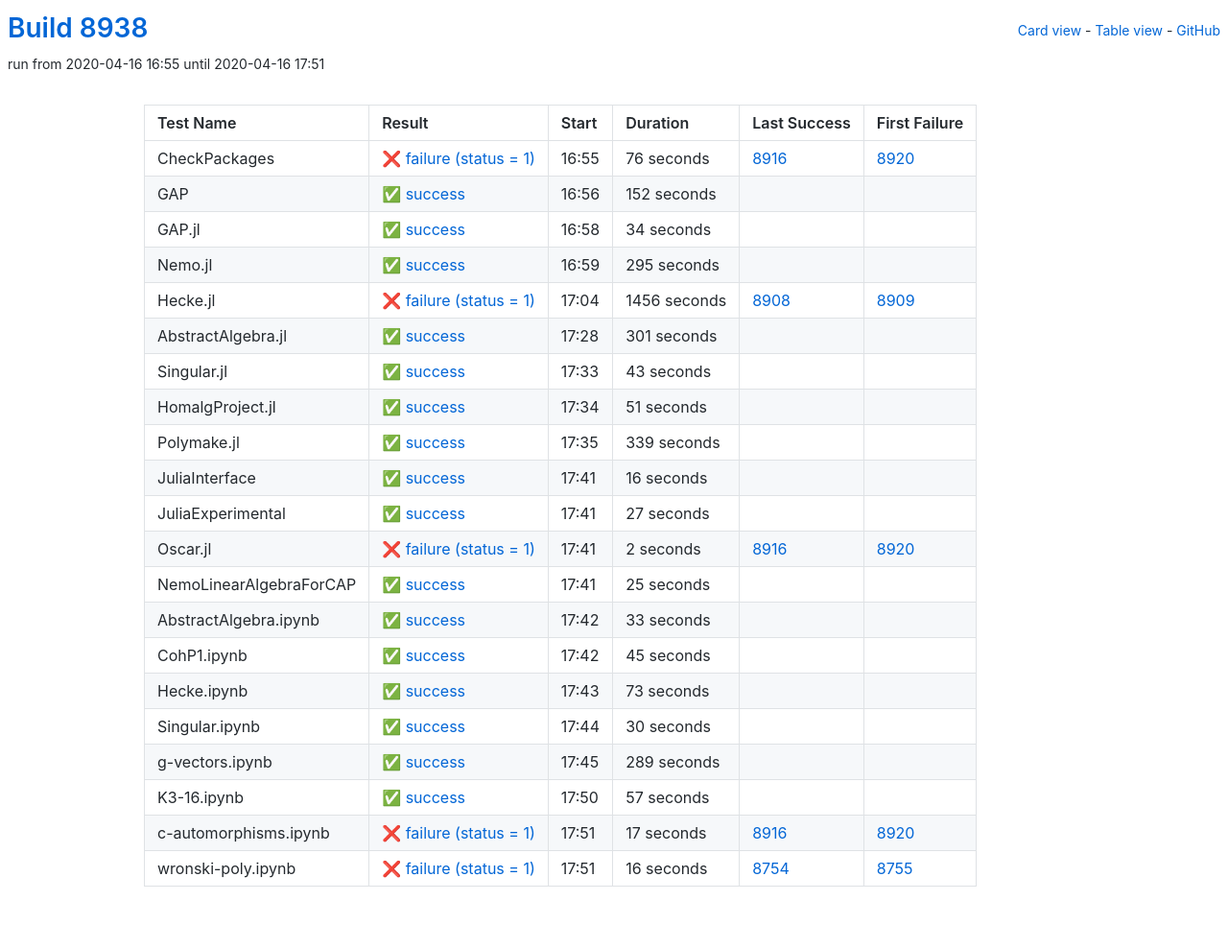
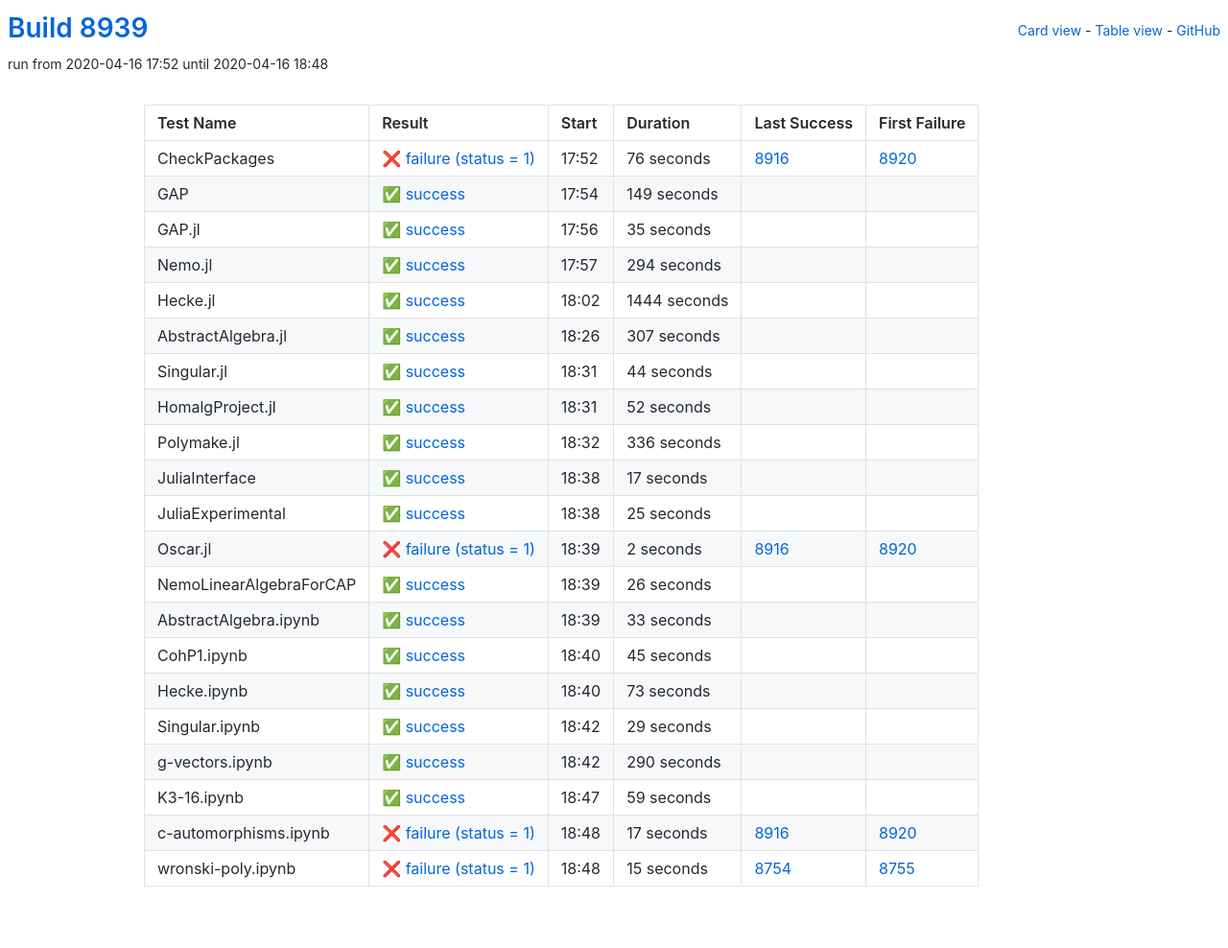
Before and after one commit to oscar-system/oscar-ci-status, a Jekyll site: the page built from table.html, in a window 1280 px wide. Shown: the whole page at 96% size. Built offline with Jekyll 4.4.1, drawn with Linux system fonts in a browser that asks for light colours.

Commit message:
Build 8939

```diff
--- a/_data/ci.yml
+++ b/_data/ci.yml
@@ -1,5 +1,5 @@
-build: 8938
-build_url: https://oscarci.mathematik.uni-kl.de/job/oscar/8938/
+build: 8939
+build_url: https://oscarci.mathematik.uni-kl.de/job/oscar/8939/
 job: oscar
 tests:
 - duration: 76
@@ -8,119 +8,119 @@
   first_failure_url: https://oscarci.mathematik.uni-kl.de/job/oscar/8920/
   last_success: 8916
   last_success_url: https://oscarci.mathematik.uni-kl.de/job/oscar/8916/
-  log: https://oscarci.mathematik.uni-kl.de/job/oscar/8938/artifact/logs/build-8938/CheckPackages.log
+  log: https://oscarci.mathematik.uni-kl.de/job/oscar/8939/artifact/logs/build-8939/CheckPackages.log
   name: CheckPackages
-  start: 2020-04-16 16:55
+  start: 2020-04-16 17:52
   status: failure
   success: false
-- duration: 152
+- duration: 149
   exitcode: 0
   first_failure: false
   first_failure_url: null
   last_success: false
   last_success_url: null
-  log: https://oscarci.mathematik.uni-kl.de/job/oscar/8938/artifact/logs/build-8938/GAP.log
+  log: https://oscarci.mathematik.uni-kl.de/job/oscar/8939/artifact/logs/build-8939/GAP.log
   name: GAP
-  start: 2020-04-16 16:56
+  start: 2020-04-16 17:54
   status: success
   success: true
-- duration: 34
+- duration: 35
   exitcode: 0
   first_failure: false
   first_failure_url: null
   last_success: false
   last_success_url: null
-  log: https://oscarci.mathematik.uni-kl.de/job/oscar/8938/artifact/logs/build-8938/GAP.jl.log
+  log: https://oscarci.mathematik.uni-kl.de/job/oscar/8939/artifact/logs/build-8939/GAP.jl.log
   name: GAP.jl
-  start: 2020-04-16 16:58
+  start: 2020-04-16 17:56
   status: success
   success: true
-- duration: 295
+- duration: 294
   exitcode: 0
   first_failure: false
   first_failure_url: null
   last_success: false
   last_success_url: null
-  log: https://oscarci.mathematik.uni-kl.de/job/oscar/8938/artifact/logs/build-8938/Nemo.jl.log
+  log: https://oscarci.mathematik.uni-kl.de/job/oscar/8939/artifact/logs/build-8939/Nemo.jl.log
   name: Nemo.jl
-  start: 2020-04-16 16:59
+  start: 2020-04-16 17:57
   status: success
   success: true
-- duration: 1456
-  exitcode: 1
-  first_failure: 8909
-  first_failure_url: https://oscarci.mathematik.uni-kl.de/job/oscar/8909/
-  last_success: 8908
-  last_success_url: https://oscarci.mathematik.uni-kl.de/job/oscar/8908/
-  log: https://oscarci.mathematik.uni-kl.de/job/oscar/8938/artifact/logs/build-8938/Hecke.jl.log
-  name: Hecke.jl
-  start: 2020-04-16 17:04
-  status: failure
-  success: false
-- duration: 301
+- duration: 1444
   exitcode: 0
   first_failure: false
   first_failure_url: null
   last_success: false
   last_success_url: null
-  log: https://oscarci.mathematik.uni-kl.de/job/oscar/8938/artifact/logs/build-8938/AbstractAlgebra.jl.log
-  name: AbstractAlgebra.jl
-  start: 2020-04-16 17:28
+  log: https://oscarci.mathematik.uni-kl.de/job/oscar/8939/artifact/logs/build-8939/Hecke.jl.log
+  name: Hecke.jl
+  start: 2020-04-16 18:02
   status: success
   success: true
-- duration: 43
+- duration: 307
   exitcode: 0
   first_failure: false
   first_failure_url: null
   last_success: false
   last_success_url: null
-  log: https://oscarci.mathematik.uni-kl.de/job/oscar/8938/artifact/logs/build-8938/Singular.jl.log
-  name: Singular.jl
-  start: 2020-04-16 17:33
+  log: https://oscarci.mathematik.uni-kl.de/job/oscar/8939/artifact/logs/build-8939/AbstractAlgebra.jl.log
+  name: AbstractAlgebra.jl
+  start: 2020-04-16 18:26
   status: success
   success: true
-- duration: 51
+- duration: 44
   exitcode: 0
   first_failure: false
   first_failure_url: null
   last_success: false
   last_success_url: null
-  log: https://oscarci.mathematik.uni-kl.de/job/oscar/8938/artifact/logs/build-8938/HomalgProject.jl.log
-  name: HomalgProject.jl
-  start: 2020-04-16 17:34
+  log: https://oscarci.mathematik.uni-kl.de/job/oscar/8939/artifact/logs/build-8939/Singular.jl.log
+  name: Singular.jl
+  start: 2020-04-16 18:31
   status: success
   success: true
-- duration: 339
+- duration: 52
   exitcode: 0
   first_failure: false
   first_failure_url: null
   last_success: false
   last_success_url: null
-  log: https://oscarci.mathematik.uni-kl.de/job/oscar/8938/artifact/logs/build-8938/Polymake.jl.log
-  name: Polymake.jl
-  start: 2020-04-16 17:35
+  log: https://oscarci.mathematik.uni-kl.de/job/oscar/8939/artifact/logs/build-8939/HomalgProject.jl.log
+  name: HomalgProject.jl
+  start: 2020-04-16 18:31
   status: success
   success: true
-- duration: 16
+- duration: 336
   exitcode: 0
   first_failure: false
   first_failure_url: null
   last_success: false
   last_success_url: null
-  log: https://oscarci.mathematik.uni-kl.de/job/oscar/8938/artifact/logs/build-8938/JuliaInterface.log
-  name: JuliaInterface
-  start: 2020-04-16 17:41
+  log: https://oscarci.mathematik.uni-kl.de/job/oscar/8939/artifact/logs/build-8939/Polymake.jl.log
+  name: Polymake.jl
+  start: 2020-04-16 18:32
   status: success
   success: true
-- duration: 27
+- duration: 17
   exitcode: 0
   first_failure: false
   first_failure_url: null
   last_success: false
   last_success_url: null
-  log: https://oscarci.mathematik.uni-kl.de/job/oscar/8938/artifact/logs/build-8938/JuliaExperimental.log
+  log: https://oscarci.mathematik.uni-kl.de/job/oscar/8939/artifact/logs/build-8939/JuliaInterface.log
+  name: JuliaInterface
+  start: 2020-04-16 18:38
+  status: success
+  success: true
+- duration: 25
+  exitcode: 0
+  first_failure: false
+  first_failure_url: null
+  last_success: false
+  last_success_url: null
+  log: https://oscarci.mathematik.uni-kl.de/job/oscar/8939/artifact/logs/build-8939/JuliaExperimental.log
   name: JuliaExperimental
-  start: 2020-04-16 17:41
+  start: 2020-04-16 18:38
   status: success
   success: true
 - duration: 2
@@ -129,20 +129,20 @@
   first_failure_url: https://oscarci.mathematik.uni-kl.de/job/oscar/8920/
   last_success: 8916
   last_success_url: https://oscarci.mathematik.uni-kl.de/job/oscar/8916/
-  log: https://oscarci.mathematik.uni-kl.de/job/oscar/8938/artifact/logs/build-8938/Oscar.jl.log
+  log: https://oscarci.mathematik.uni-kl.de/job/oscar/8939/artifact/logs/build-8939/Oscar.jl.log
   name: Oscar.jl
-  start: 2020-04-16 17:41
+  start: 2020-04-16 18:39
   status: failure
   success: false
-- duration: 25
+- duration: 26
   exitcode: 0
   first_failure: false
   first_failure_url: null
   last_success: false
   last_success_url: null
-  log: https://oscarci.mathematik.uni-kl.de/job/oscar/8938/artifact/logs/build-8938/NemoLinearAlgebraForCAP.log
+  log: https://oscarci.mathematik.uni-kl.de/job/oscar/8939/artifact/logs/build-8939/NemoLinearAlgebraForCAP.log
   name: NemoLinearAlgebraForCAP
-  start: 2020-04-16 17:41
+  start: 2020-04-16 18:39
   status: success
   success: true
 - duration: 33
@@ -151,9 +151,9 @@
   first_failure_url: null
   last_success: false
   last_success_url: null
-  log: https://oscarci.mathematik.uni-kl.de/job/oscar/8938/artifact/logs/build-8938/AbstractAlgebra.ipynb.log
+  log: https://oscarci.mathematik.uni-kl.de/job/oscar/8939/artifact/logs/build-8939/AbstractAlgebra.ipynb.log
   name: AbstractAlgebra.ipynb
-  start: 2020-04-16 17:42
+  start: 2020-04-16 18:39
   status: success
   success: true
 - duration: 45
@@ -162,9 +162,9 @@
   first_failure_url: null
   last_success: false
   last_success_url: null
-  log: https://oscarci.mathematik.uni-kl.de/job/oscar/8938/artifact/logs/build-8938/CohP1.ipynb.log
+  log: https://oscarci.mathematik.uni-kl.de/job/oscar/8939/artifact/logs/build-8939/CohP1.ipynb.log
   name: CohP1.ipynb
-  start: 2020-04-16 17:42
+  start: 2020-04-16 18:40
   status: success
   success: true
 - duration: 73
@@ -173,42 +173,42 @@
   first_failure_url: null
   last_success: false
   last_success_url: null
-  log: https://oscarci.mathematik.uni-kl.de/job/oscar/8938/artifact/logs/build-8938/Hecke.ipynb.log
+  log: https://oscarci.mathematik.uni-kl.de/job/oscar/8939/artifact/logs/build-8939/Hecke.ipynb.log
   name: Hecke.ipynb
-  start: 2020-04-16 17:43
+  start: 2020-04-16 18:40
   status: success
   success: true
-- duration: 30
+- duration: 29
   exitcode: 0
   first_failure: false
   first_failure_url: null
   last_success: false
   last_success_url: null
-  log: https://oscarci.mathematik.uni-kl.de/job/oscar/8938/artifact/logs/build-8938/Singular.ipynb.log
+  log: https://oscarci.mathematik.uni-kl.de/job/oscar/8939/artifact/logs/build-8939/Singular.ipynb.log
   name: Singular.ipynb
-  start: 2020-04-16 17:44
+  start: 2020-04-16 18:42
   status: success
   success: true
-- duration: 289
+- duration: 290
   exitcode: 0
   first_failure: false
   first_failure_url: null
   last_success: false
   last_success_url: null
-  log: https://oscarci.mathematik.uni-kl.de/job/oscar/8938/artifact/logs/build-8938/g-vectors.ipynb.log
+  log: https://oscarci.mathematik.uni-kl.de/job/oscar/8939/artifact/logs/build-8939/g-vectors.ipynb.log
   name: g-vectors.ipynb
-  start: 2020-04-16 17:45
+  start: 2020-04-16 18:42
   status: success
   success: true
-- duration: 57
+- duration: 59
   exitcode: 0
   first_failure: false
   first_failure_url: null
   last_success: false
   last_success_url: null
-  log: https://oscarci.mathematik.uni-kl.de/job/oscar/8938/artifact/logs/build-8938/K3-16.ipynb.log
+  log: https://oscarci.mathematik.uni-kl.de/job/oscar/8939/artifact/logs/build-8939/K3-16.ipynb.log
   name: K3-16.ipynb
-  start: 2020-04-16 17:50
+  start: 2020-04-16 18:47
   status: success
   success: true
 - duration: 17
@@ -217,19 +217,19 @@
   first_failure_url: https://oscarci.mathematik.uni-kl.de/job/oscar/8920/
   last_success: 8916
   last_success_url: https://oscarci.mathematik.uni-kl.de/job/oscar/8916/
-  log: https://oscarci.mathematik.uni-kl.de/job/oscar/8938/artifact/logs/build-8938/c-automorphisms.ipynb.log
+  log: https://oscarci.mathematik.uni-kl.de/job/oscar/8939/artifact/logs/build-8939/c-automorphisms.ipynb.log
   name: c-automorphisms.ipynb
-  start: 2020-04-16 17:51
+  start: 2020-04-16 18:48
   status: failure
   success: false
-- duration: 16
+- duration: 15
   exitcode: 1
   first_failure: 8755
   first_failure_url: https://oscarci.mathematik.uni-kl.de/job/oscar/8755/
   last_success: 8754
   last_success_url: https://oscarci.mathematik.uni-kl.de/job/oscar/8754/
-  log: https://oscarci.mathematik.uni-kl.de/job/oscar/8938/artifact/logs/build-8938/wronski-poly.ipynb.log
+  log: https://oscarci.mathematik.uni-kl.de/job/oscar/8939/artifact/logs/build-8939/wronski-poly.ipynb.log
   name: wronski-poly.ipynb
-  start: 2020-04-16 17:51
+  start: 2020-04-16 18:48
   status: failure
   success: false
```
Also changed, not shown: README.md.
